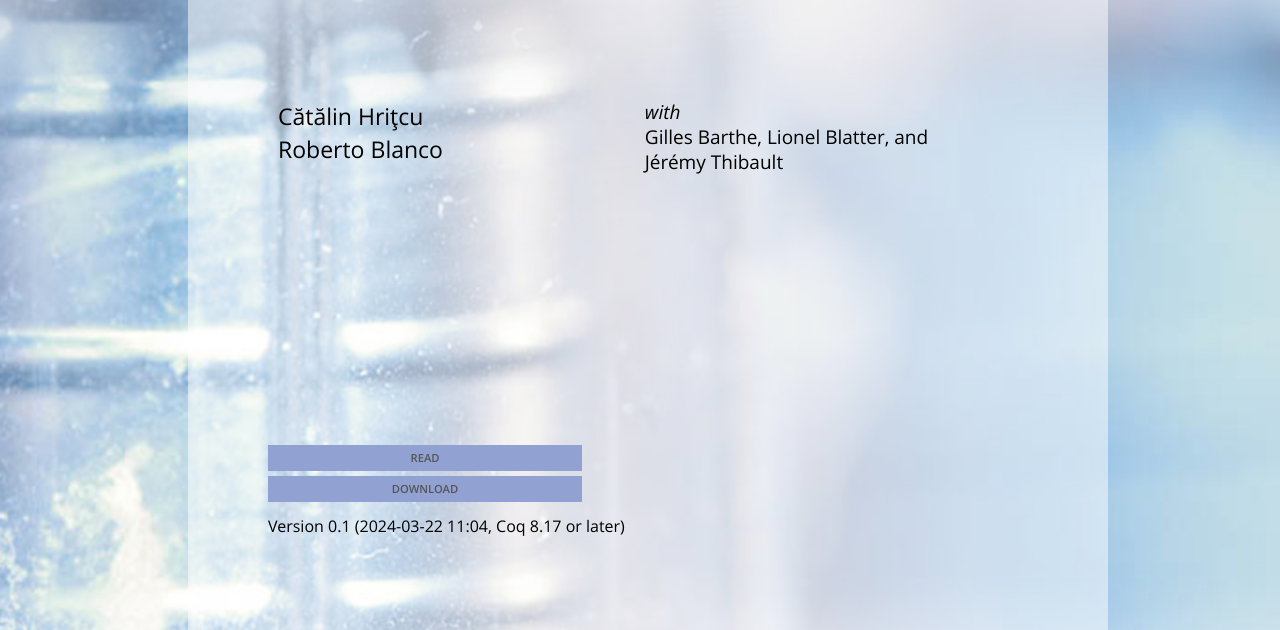
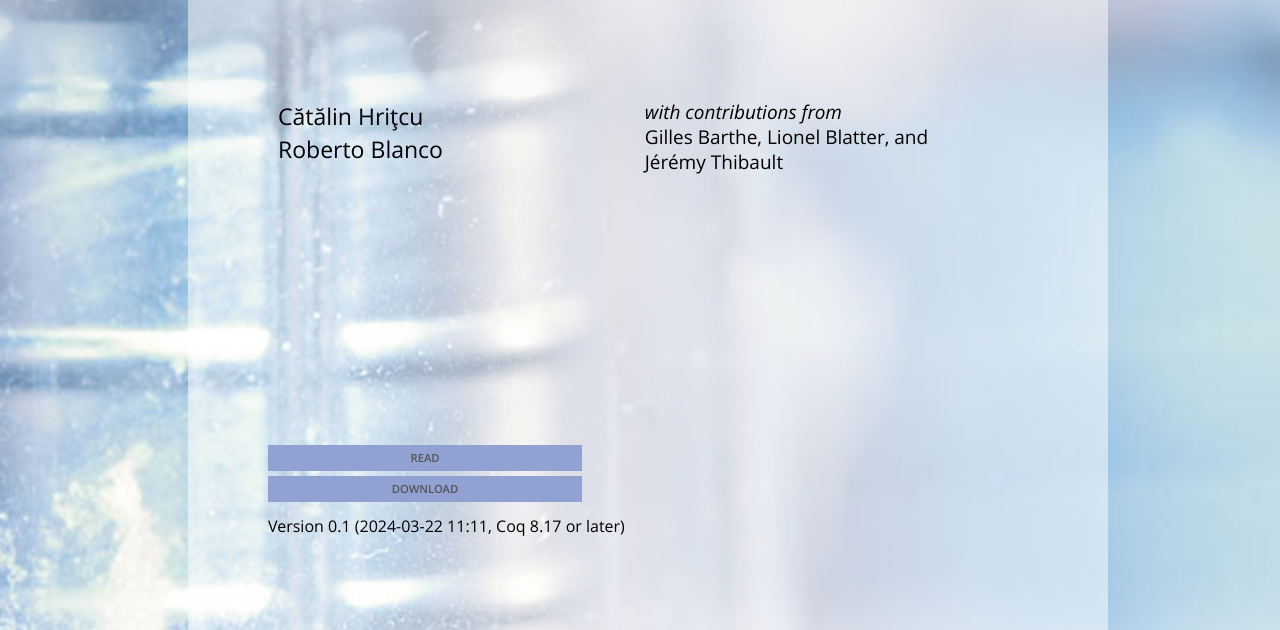
Before and after one commit to mpi-sp-foe-2023-24/mpi-sp-foe-2023-24.github.io, a plain HTML site: page book-secf/index.html in a window 1280 px wide. Shown: the part 260-890 px from the top of the page. Drawn offline with Linux system fonts and the light colour scheme.

Commit message:
sync book-secf

```diff
--- a/book-secf/index.html
+++ b/book-secf/index.html
@@ -38,7 +38,7 @@
   </div>
   <div class="column">
     <div class="smallauthors">
-    <i>with</i><br />
+    <i>with contributions from</i><br />
     Gilles Barthe,
     Lionel Blatter,
     and
@@ -51,7 +51,7 @@
 <div class="button"><a href="plf.tgz">Download</a></div>
 </div>
 
-<p>Version 0.1 (2024-03-22 11:04, Coq 8.17 or later)</p>
+<p>Version 0.1 (2024-03-22 11:11, Coq 8.17 or later)</p>
 </div>
 
 </div>
```
